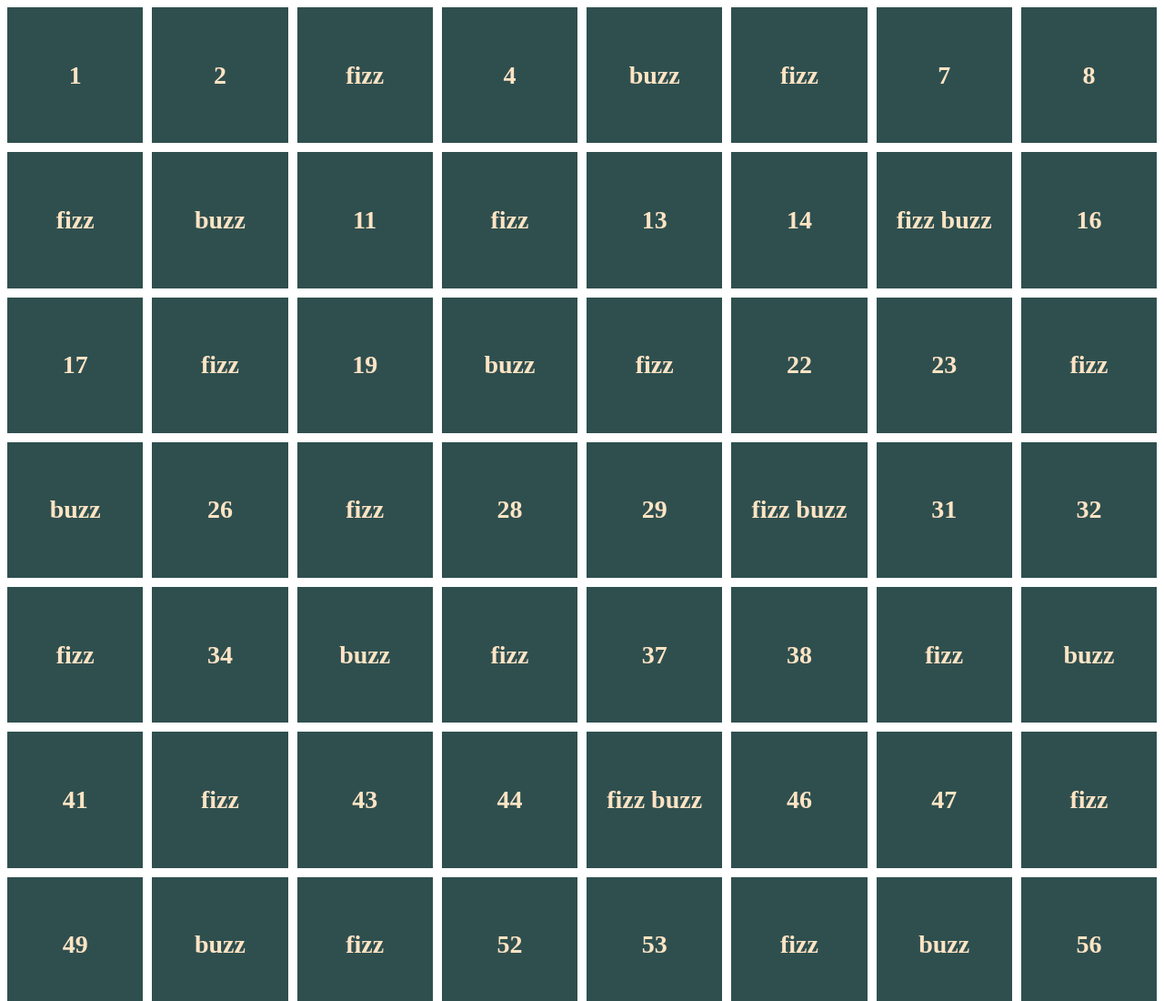
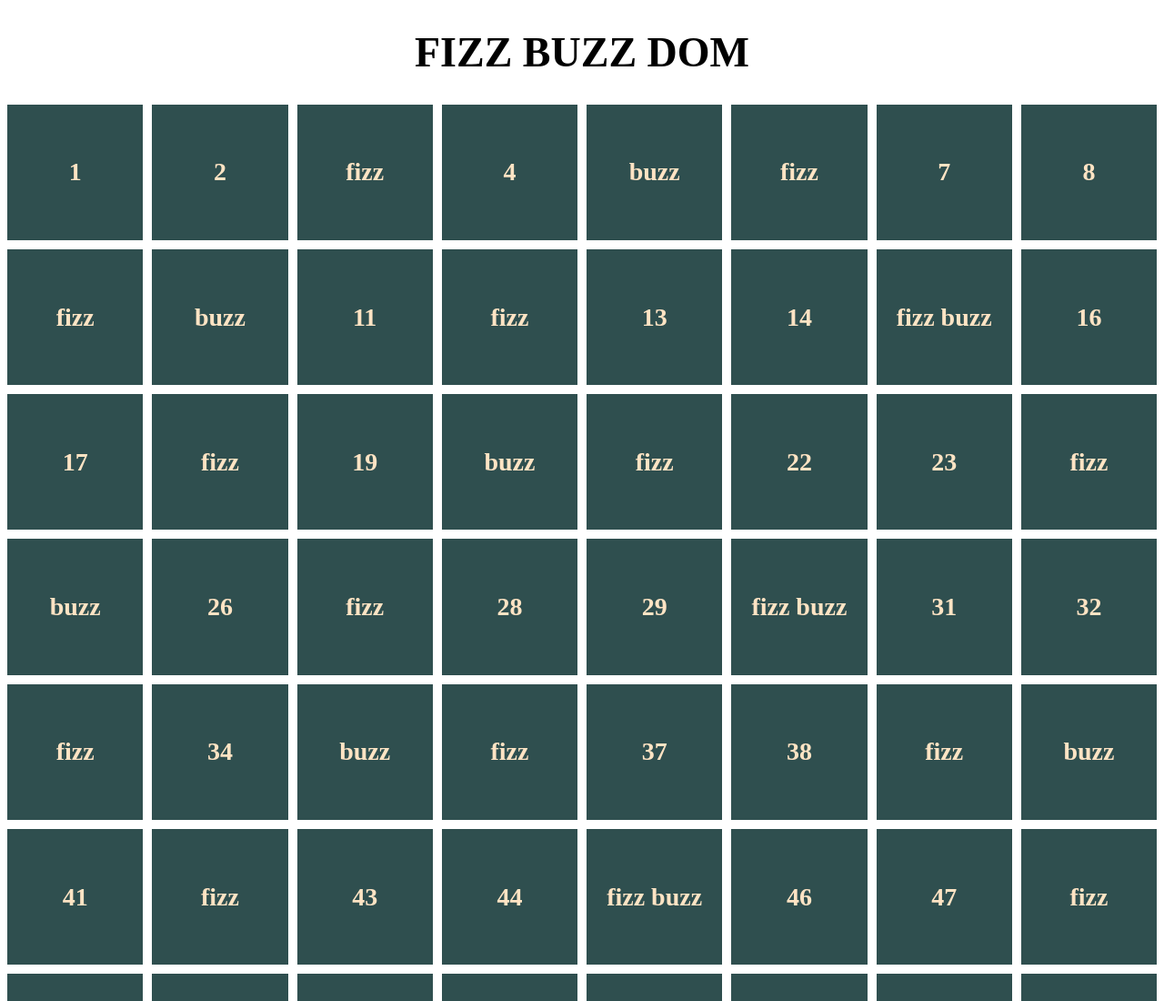
Before and after one commit to FrancescoBuonomoWork/js-fizzbuzz, a plain HTML site: page index.html in a window 1280 px wide. Shown: the top 1100 px of the page at 91% size. Drawn offline with Linux system fonts and the light colour scheme.

Commit message:
fix i and n

```diff
--- a/css/style.css
+++ b/css/style.css
@@ -1,3 +1,8 @@
+.title{
+    text-align: center;
+    font-weight: bold;
+    font-size: 46px;
+}
 .grid {
     display: grid;
     gap: 10px;
@@ -14,3 +19,10 @@
     justify-content: center;
     align-items: center;
 }
+
+.fizz {
+    background-color: forestgreen;
+    color: darkslategray;
+
+
+}
--- a/index.html
+++ b/index.html
@@ -7,6 +7,7 @@
     <link rel="stylesheet" href="./css/style.css">
 </head>
 <body>
+    <h1 class="title">FIZZ BUZZ DOM</h1>
     <div class="grid"></div>
 
 
--- a/js/main.js
+++ b/js/main.js
@@ -5,9 +5,9 @@ const gridDOMElement = document.querySelector('.grid')
 console.log(gridDOMElement)
 
 // creamo il ciclo FOR
-for (i = 0; i < 100; i++){
+for (i = 1; i <= 100; i++){
     // console.log("questo è il valore di i", i);
-    let n = i + 1;
+    let n = i;
     // console.log("questo è il valore di n", n);
 
 
```
